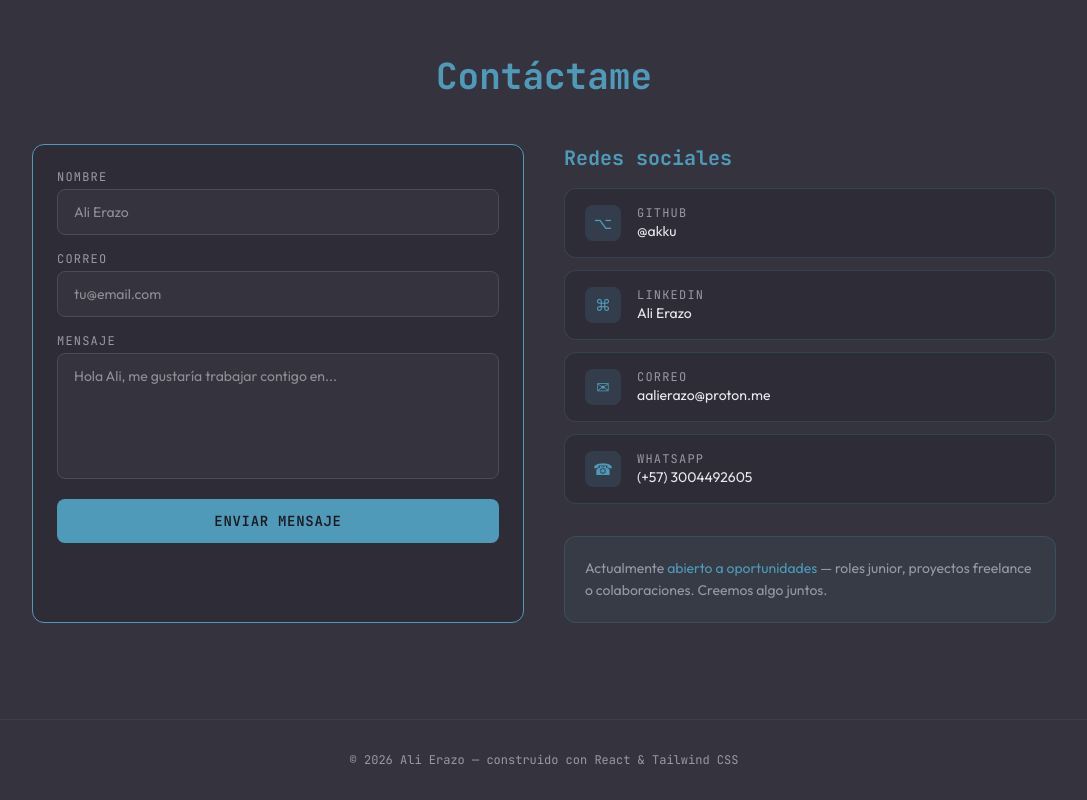
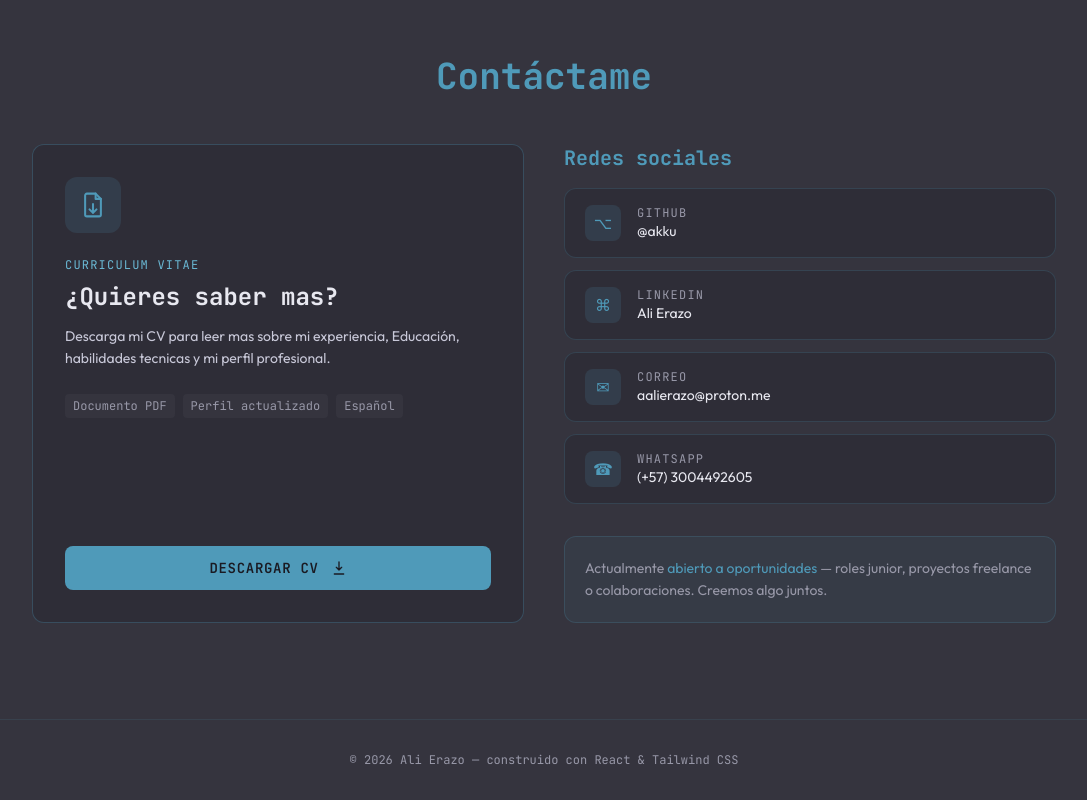
Before and after one commit to AkkuV2/web-portfolio, a React (Vite) app: page / in a window 1280 px wide. Shown: the part 3824-4624 px from the top of the page, without its empty margins (96-1183 px from the left). Built offline with nearby package versions, Linux system fonts and the light colour scheme.

Commit message:
resume Download

```diff
--- a/src/components/ContactForm.tsx
+++ /dev/null
@@ -1,153 +0,0 @@
-// src/components/ContactForm.tsx
-import { useState } from 'react';
-import { useLanguage } from '@/i18n/languageContext';
-
-export default function ContactForm() {
-  const { t } = useLanguage();
-  const [form, setForm] = useState({ name: '', email: '', message: '' });
-  const [sent, setSent] = useState(false);
-  const [errors, setErrors] = useState<Record<string, string>>({});
-
-  const validate = () => {
-    const e: Record<string, string> = {};
-    if (!form.name.trim()) e.name = t.contactForm.errors.name;
-    if (!form.email.trim() || !/\S+@\S+\.\S+/.test(form.email)) e.email = t.contactForm.errors.email;
-    if (!form.message.trim()) e.message = t.contactForm.errors.message;
-    return e;
-  };
-
-  const handleSubmit = (ev: React.FormEvent) => {
-    ev.preventDefault();
-    const e = validate();
-    if (Object.keys(e).length) {
-      setErrors(e);
-      return;
-    }
-    setErrors({});
-    setSent(true);
-  };
-
-  if (sent) {
-    return (
-      <div
-        className="flex flex-col items-center justify-center gap-4 py-12 rounded-xl"
-        style={{ background: '#2e2d37', border: '1px solid #4f9ab9' }}
-      >
-        <span className="text-4xl">✓</span>
-        <p
-          className="text-lg font-semibold"
-          style={{ color: '#4f9ab9', fontFamily: 'JetBrains Mono, monospace' }}
-        >
-          {t.contactForm.sentTitle}
-        </p>
-        <p className="text-sm" style={{ color: '#9898a8' }}>{t.contactForm.sentSubtitle}</p>
-        <button
-          onClick={() => {
-            setSent(false);
-            setForm({ name: '', email: '', message: '' });
-          }}
-          className="mt-2 text-sm underline"
-          style={{ color: '#4f9ab9' }}
-        >
-          {t.contactForm.sendAnother}
-        </button>
-      </div>
-    );
-  }
-
-  return (
-    <form
-      onSubmit={handleSubmit}
-      className="flex flex-col gap-4 rounded-xl p-6"
-      style={{ background: '#2e2d37', border: '1px solid #4f9ab9' }}
-      noValidate
-    >
-      {/* Nombre */}
-      <div className="flex flex-col gap-1">
-        <label
-          className="text-xs tracking-widest uppercase"
-          style={{ color: '#9898a8', fontFamily: 'JetBrains Mono, monospace' }}
-        >
-          {t.contactForm.name}
-        </label>
-        <input
-          type="text"
-          value={form.name}
-          onChange={(e) => setForm({ ...form, name: e.target.value })}
-          placeholder={t.contactForm.namePlaceholder}
-          className="rounded-lg px-4 py-3 text-sm outline-none transition-all duration-200"
-          style={{
-            background: '#35343e',
-            border: errors.name ? '1px solid #e05252' : '1px solid #4a4a58',
-            color: '#e8e8f0',
-          }}
-          onFocus={(e) => (e.target.style.borderColor = '#4f9ab9')}
-          onBlur={(e) => (e.target.style.borderColor = errors.name ? '#e05252' : '#4a4a58')}
-        />
-        {errors.name && <span className="text-xs" style={{ color: '#e05252' }}>{errors.name}</span>}
-      </div>
-
-      {/* Email */}
-      <div className="flex flex-col gap-1">
-        <label
-          className="text-xs tracking-widest uppercase"
-          style={{ color: '#9898a8', fontFamily: 'JetBrains Mono, monospace' }}
-        >
-          {t.contactForm.email}
-        </label>
-        <input
-          type="email"
-          value={form.email}
-          onChange={(e) => setForm({ ...form, email: e.target.value })}
-          placeholder={t.contactForm.emailPlaceholder}
-          className="rounded-lg px-4 py-3 text-sm outline-none transition-all duration-200"
-          style={{
-            background: '#35343e',
-            border: errors.email ? '1px solid #e05252' : '1px solid #4a4a58',
-            color: '#e8e8f0',
-          }}
-          onFocus={(e) => (e.target.style.borderColor = '#4f9ab9')}
-          onBlur={(e) => (e.target.style.borderColor = errors.email ? '#e05252' : '#4a4a58')}
-        />
-        {errors.email && <span className="text-xs" style={{ color: '#e05252' }}>{errors.email}</span>}
-      </div>
-
-      {/* Mensaje */}
-      <div className="flex flex-col gap-1">
-        <label
-          className="text-xs tracking-widest uppercase"
-          style={{ color: '#9898a8', fontFamily: 'JetBrains Mono, monospace' }}
-        >
-          {t.contactForm.message}
-        </label>
-        <textarea
-          rows={5}
-          value={form.message}
-          onChange={(e) => setForm({ ...form, message: e.target.value })}
-          placeholder={t.contactForm.messagePlaceholder}
-          className="rounded-lg px-4 py-3 text-sm outline-none transition-all duration-200 resize-none"
-          style={{
-            background: '#35343e',
-            border: errors.message ? '1px solid #e05252' : '1px solid #4a4a58',
-            color: '#e8e8f0',
-          }}
-          onFocus={(e) => (e.target.style.borderColor = '#4f9ab9')}
-          onBlur={(e) => (e.target.style.borderColor = errors.message ? '#e05252' : '#4a4a58')}
-        />
-        {errors.message && <span className="text-xs" style={{ color: '#e05252' }}>{errors.message}</span>}
-      </div>
-
-      <button
-        type="submit"
-        className="mt-1 py-3 px-6 rounded-lg font-semibold text-sm tracking-wider uppercase transition-all duration-200 hover:brightness-110 active:scale-95"
-        style={{
-          background: '#4f9ab9',
-          color: '#1a1a22',
-          fontFamily: 'JetBrains Mono, monospace',
-        }}
-      >
-        {t.contactForm.submit}
-      </button>
-    </form>
-  );
-}
--- a/src/components/ContactMe.tsx
+++ b/src/components/ContactMe.tsx
@@ -1,4 +1,4 @@
-import ContactForm from "@/components/ContactForm"
+import ResumeCard from "./ResumeCard";
 import useInView from "@/hooks/useInView"
 import { useLanguage } from "@/i18n/languageContext"
 import TextRenderer from "./TextRenderer";
@@ -33,7 +33,7 @@ const {t} = useLanguage()
               transform: contactInView.inView ? 'translateY(0)' : 'translateY(24px)',
             }}
           >
-            <ContactForm />
+            <ResumeCard/>
 
             <div className="flex flex-col gap-6">
               <div>
--- /dev/null
+++ b/src/components/ResumeCard.tsx
@@ -0,0 +1,99 @@
+import resumePDF from '@/assets/curriculum_ATS_Ali_Erazo-1.pdf'
+import { useLanguage } from '@/i18n/languageContext'
+
+export default function ResumeCard() {
+  const { t } = useLanguage()
+
+  return (
+    <div
+      className="group flex h-full flex-col rounded-xl p-6 md:p-8"
+      style={{
+        background: '#2e2d37',
+        border: '1px solid rgba(79,154,185,0.3)',
+        transition: 'border-color 0.2s, box-shadow 0.2s',
+      }}
+      onMouseEnter={(e) => {
+        const el = e.currentTarget
+        el.style.borderColor = '#4f9ab9'
+        el.style.boxShadow = '0 4px 32px rgba(79,154,185,0.15)'
+      }}
+      onMouseLeave={(e) => {
+        const el = e.currentTarget
+        el.style.borderColor = 'rgba(79,154,185,0.3)'
+        el.style.boxShadow = 'none'
+      }}
+    >
+      <div
+        className="mb-6 flex h-14 w-14 items-center justify-center rounded-xl"
+        style={{ background: 'rgba(79,154,185,0.15)', color: '#4f9ab9' }}
+      >
+        <svg
+          aria-hidden="true"
+          className="h-7 w-7"
+          fill="none"
+          viewBox="0 0 24 24"
+          stroke="currentColor"
+          strokeWidth="1.75"
+        >
+          <path strokeLinecap="round" strokeLinejoin="round" d="M14.25 2.25H6.75A1.5 1.5 0 0 0 5.25 3.75v16.5a1.5 1.5 0 0 0 1.5 1.5h10.5a1.5 1.5 0 0 0 1.5-1.5V6.75L14.25 2.25Z" />
+          <path strokeLinecap="round" strokeLinejoin="round" d="M14.25 2.25v4.5h4.5M9 15.75 12 18.75m0 0 3-3m-3 3v-7.5" />
+        </svg>
+      </div>
+
+      {/* Label superior: "Curriculum vitae" - No está en tu diccionario, lo dejo estático o puedes añadirlo */}
+      <span
+        className="mb-2 text-xs tracking-widest uppercase"
+        style={{ color: '#6ab8d4', fontFamily: 'JetBrains Mono, monospace' }}
+      >
+        Curriculum vitae
+      </span>
+
+      <h3
+        className="mb-3 text-2xl font-bold"
+        style={{ color: '#e8e8f0', fontFamily: 'JetBrains Mono, monospace' }}
+      >
+        {t.resumeCard.invitation}
+      </h3>
+
+      <p className="mb-6 text-sm leading-relaxed" style={{ color: '#c8c8d8' }}>
+        {t.resumeCard.textInvitation1}
+      </p>
+
+      <div className="mb-7 flex flex-wrap gap-2">
+        {t.resumeCard.resumeDescription.map((detail) => (
+          <span
+            key={detail}
+            className="rounded px-2 py-1 text-xs"
+            style={{ background: '#35343e', color: '#9898a8', fontFamily: 'JetBrains Mono, monospace' }}
+          >
+            {detail}
+          </span>
+        ))}
+      </div>
+
+      <a
+        href={resumePDF}
+        download="Ali_Erazo_CV.pdf"
+        className="mt-auto flex items-center justify-center gap-3 rounded-lg px-6 py-3 text-sm font-semibold uppercase tracking-wider transition-all duration-200 hover:brightness-110 active:scale-95"
+        style={{
+          background: '#4f9ab9',
+          color: '#1a1a22',
+          fontFamily: 'JetBrains Mono, monospace',
+          textDecoration: 'none',
+        }}
+      >
+        {t.resumeCard.buttonText}
+        <svg
+          aria-hidden="true"
+          className="h-4 w-4"
+          fill="none"
+          viewBox="0 0 24 24"
+          stroke="currentColor"
+          strokeWidth="2"
+        >
+          <path strokeLinecap="round" strokeLinejoin="round" d="M12 3v12m0 0 4-4m-4 4-4-4M5 21h14" />
+        </svg>
+      </a>
+    </div>
+  )
+}
--- a/src/i18n/dictionary.ts
+++ b/src/i18n/dictionary.ts
@@ -83,22 +83,11 @@ export interface Translation {
       phone: string;
     };
   };
-  contactForm: {
-    name: string;
-    namePlaceholder: string;
-    email: string;
-    emailPlaceholder: string;
-    message: string;
-    messagePlaceholder: string;
-    submit: string;
-    sentTitle: string;
-    sentSubtitle: string;
-    sendAnother: string;
-    errors: {
-      name: string;
-      email: string;
-      message: string;
-    };
+  resumeCard: {
+    invitation: string;
+    textInvitation1: string;
+    resumeDescription: string[];
+    buttonText: string;
   };
   footer: {
     text: string;
@@ -245,24 +234,12 @@ export const dictionary = {
         phone: 'Whatsapp',
       },
     },
-
-    contactForm: {
-      name: 'Nombre',
-      namePlaceholder: 'Ali Erazo',
-      email: 'Correo',
-      emailPlaceholder: 'tu@email.com',
-      message: 'Mensaje',
-      messagePlaceholder: 'Hola Ali, me gustaría trabajar contigo en...',
-      submit: 'Enviar mensaje',
-      sentTitle: '¡Mensaje enviado!',
-      sentSubtitle: 'Te responderé pronto.',
-      sendAnother: 'Enviar otro',
-      errors: {
-        name: 'El nombre es obligatorio',
-        email: 'Se requiere un correo válido',
-        message: 'El mensaje es obligatorio',
+    resumeCard: {
+        invitation: '¿Quieres saber mas?',
+        textInvitation1: 'Descarga mi CV para leer mas sobre mi experiencia, Educación, habilidades tecnicas y mi perfil profesional.',
+        resumeDescription: ['Documento PDF', 'Perfil actualizado', 'Español'],
+        buttonText: 'DESCARGAR CV',
       },
-    },
 
     footer: {
       text: '© 2026 Ali Erazo — construido con React & Tailwind CSS',
@@ -409,23 +386,12 @@ export const dictionary = {
       },
     },
 
-    contactForm: {
-      name: 'Name',
-      namePlaceholder: 'Ali Erazo',
-      email: 'Email',
-      emailPlaceholder: 'you@email.com',
-      message: 'Message',
-      messagePlaceholder: "Hi Ali, I'd love to work with you on...",
-      submit: 'Send message',
-      sentTitle: 'Message sent!',
-      sentSubtitle: "I'll get back to you soon.",
-      sendAnother: 'Send another',
-      errors: {
-        name: 'Name is required',
-        email: 'Valid email required',
-        message: 'Message is required',
+    resumeCard: {
+        invitation: 'Want to know more?',
+        textInvitation1: 'Download my CV to learn more about my experience, education, technical skills, and professional profile.',
+        buttonText: 'DOWNLOAD CV',
+        resumeDescription: ['PDF document', 'Updated profile', 'English'],
       },
-    },
 
     footer: {
       text: '© 2026 Ali Erazo — built with React & Tailwind CSS',
```
Also changed, not shown: 2 other files (tests, documents, lock files or other folders).
